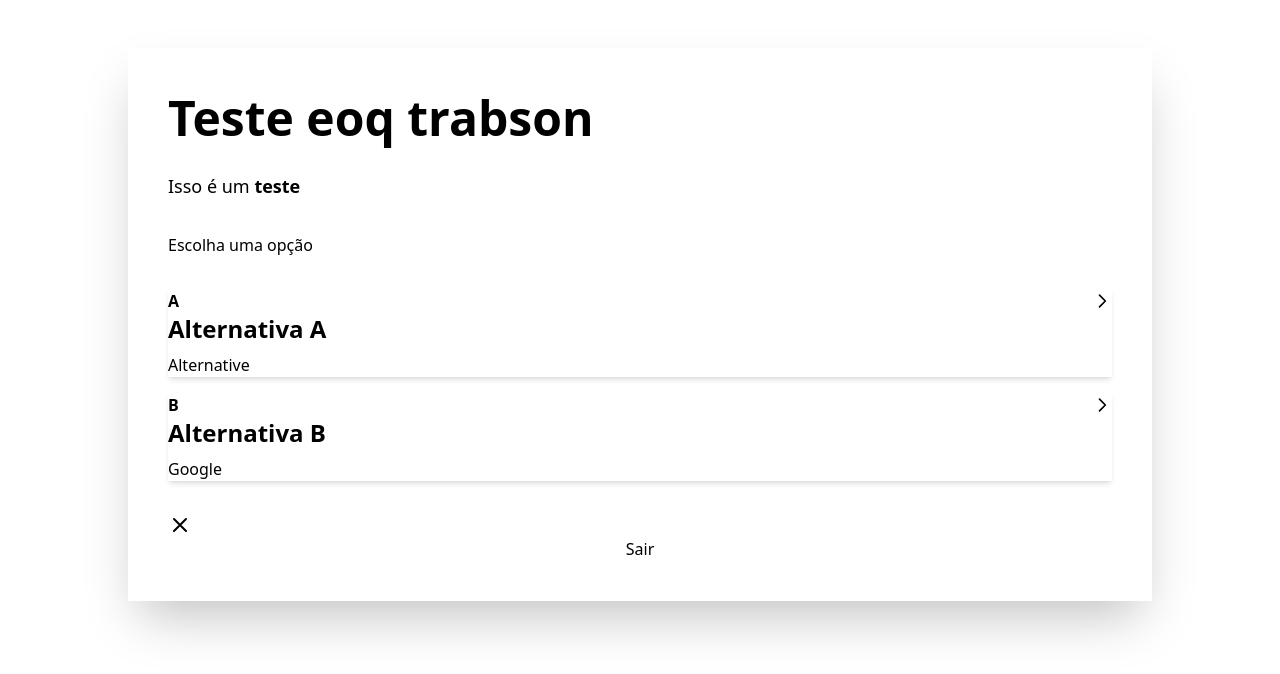
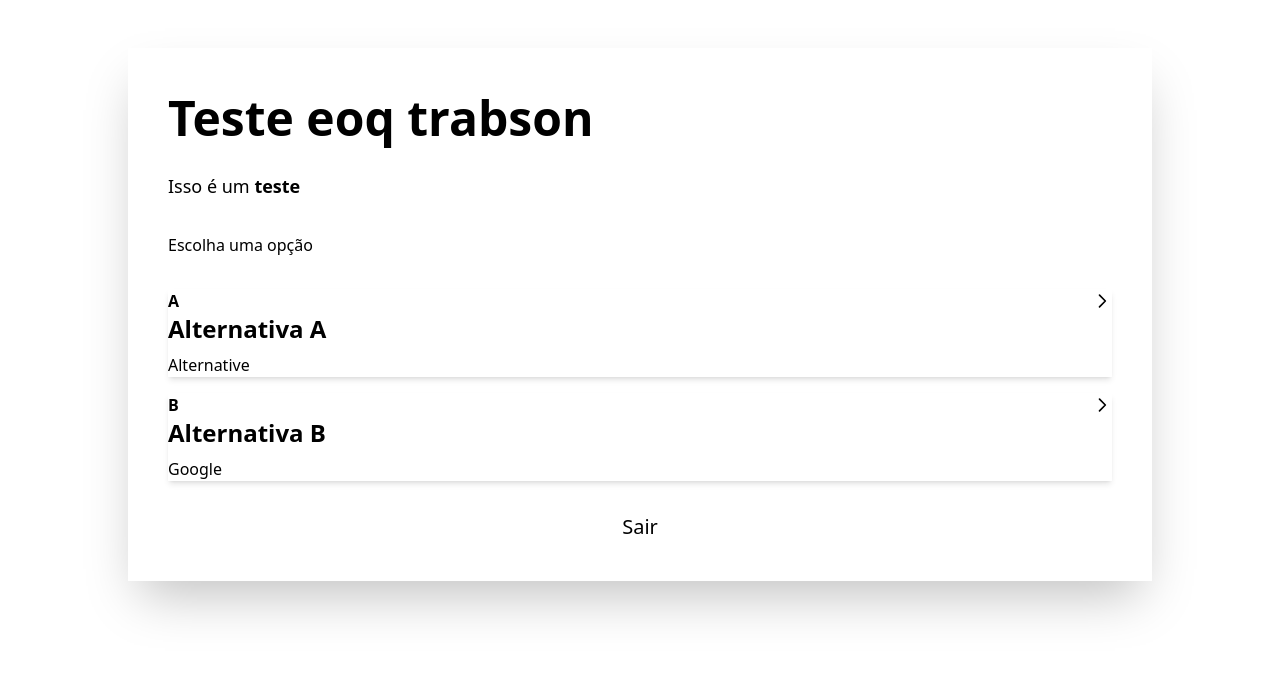
Before and after one commit to lucasew/decision-tree, a Svelte app: page / in a window 1280 px wide. Both pictures are taken after a click on the button "Example". Shown: the top 674 px of the page. Built offline with nearby package versions, Linux system fonts and the light colour scheme.

Commit message:
Remove icon from exit button and increase text size

```diff
--- a/src/components/DecisionReset.svelte
+++ b/src/components/DecisionReset.svelte
@@ -4,11 +4,8 @@
 <div class="mt-8">
     <button
         onclick={() => window.history.pushState({}, '', '/')}
-        class="btn btn-error btn-lg w-full gap-2"
+        class="btn btn-error btn-lg w-full text-xl"
     >
-        <svg xmlns="http://www.w3.org/2000/svg" class="h-6 w-6" fill="none" viewBox="0 0 24 24" stroke="currentColor">
-            <path stroke-linecap="round" stroke-linejoin="round" stroke-width="2" d="M6 18L18 6M6 6l12 12" />
-        </svg>
         Sair
     </button>
 </div>
```
